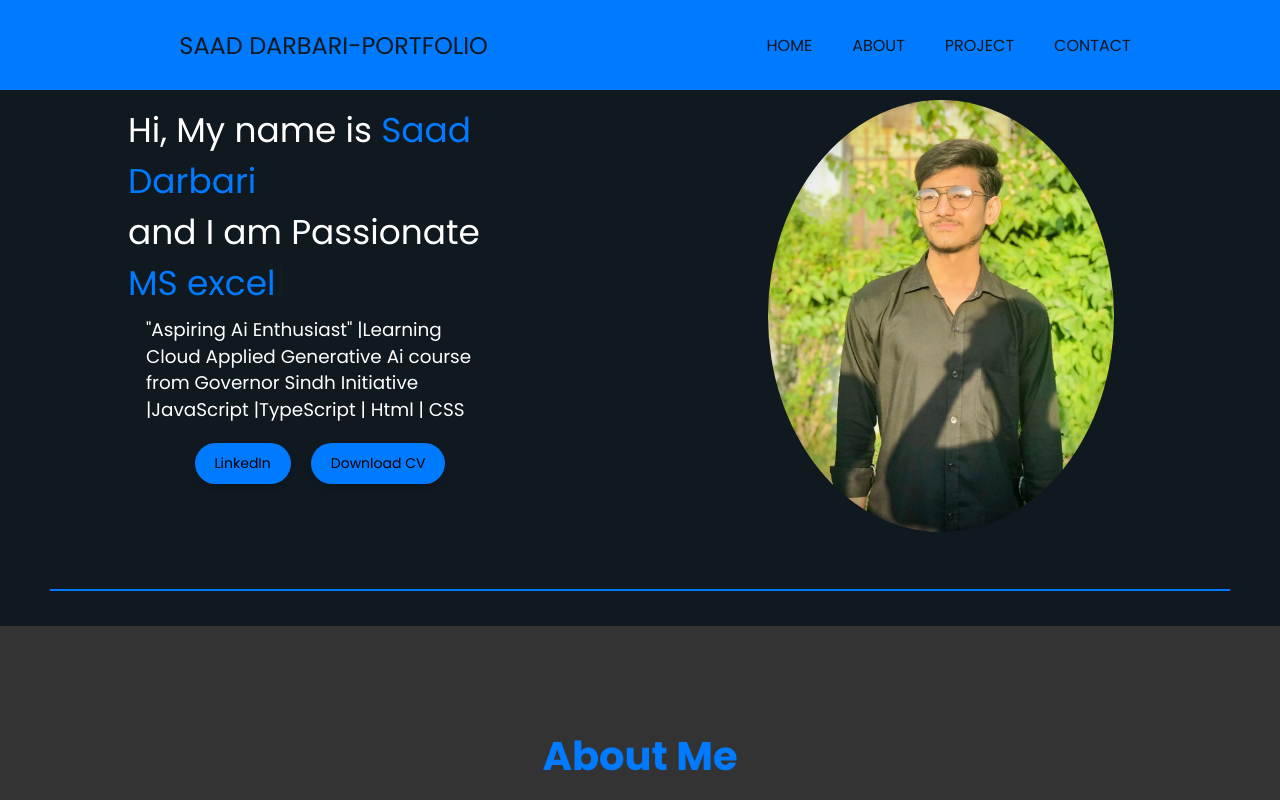
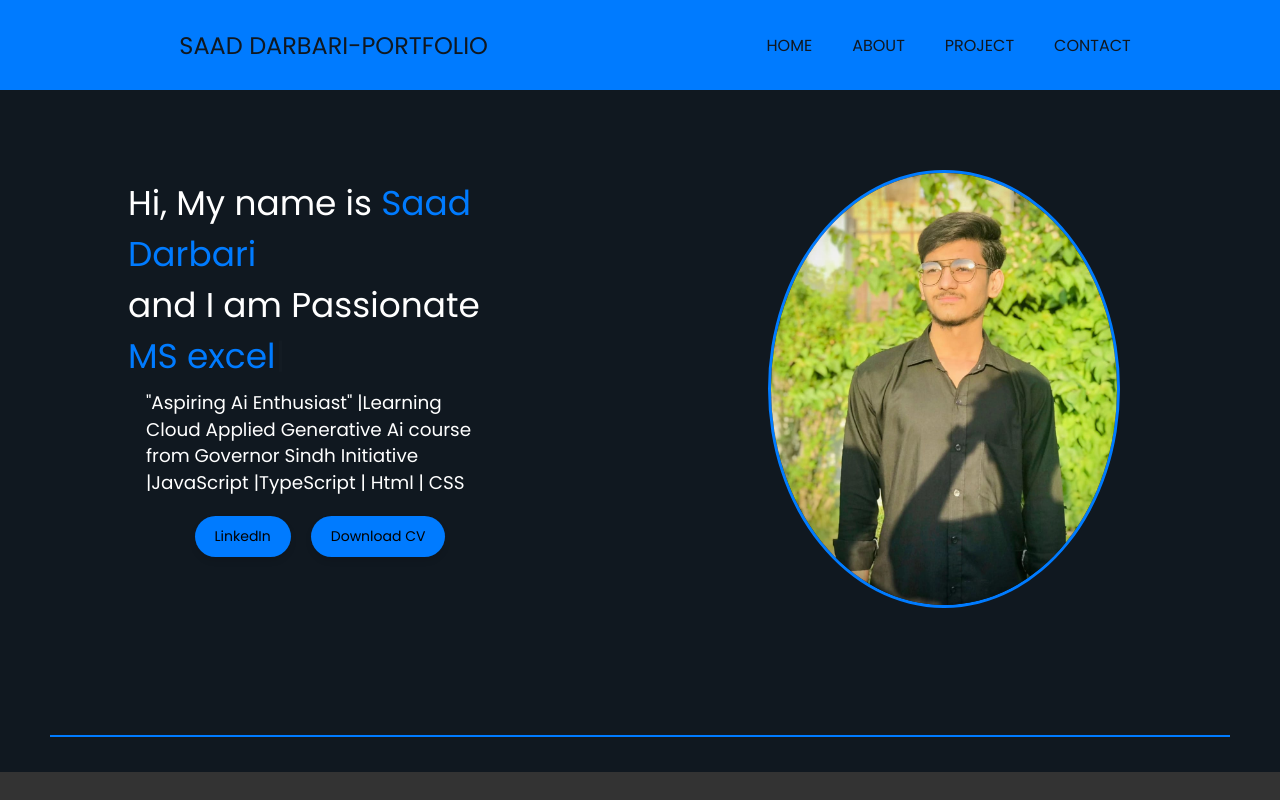
Before and after one commit to Saaddarbari/Saad-Darbari-Portfolio-website, a plain HTML site: page index.html in a window 1280 px wide. Shown: the top 800 px of the page. Drawn offline with nearby package versions, Linux system fonts and the light colour scheme.

Commit message:
Update style.css

```diff
--- a/style.css
+++ b/style.css
@@ -17,6 +17,7 @@ nav {
   height: 90px;
   background-color: #007bff;
 }
+
 nav ul {
   display: flex;
   justify-content: center;
@@ -51,7 +52,7 @@ main hr {
   display: flex;
   justify-content: space-around;
   align-items: center;
-  margin: 50px 0;
+  margin: 120px 0;
 }
 .firstsection > div {
   width: 30%;
@@ -112,6 +113,7 @@ main hr {
   width: 90%;
   margin-top: 50px;
   border-radius: 50%;
+  border: 3px solid #007bff;
 }
 .purple {
   color: #007bff;
```
